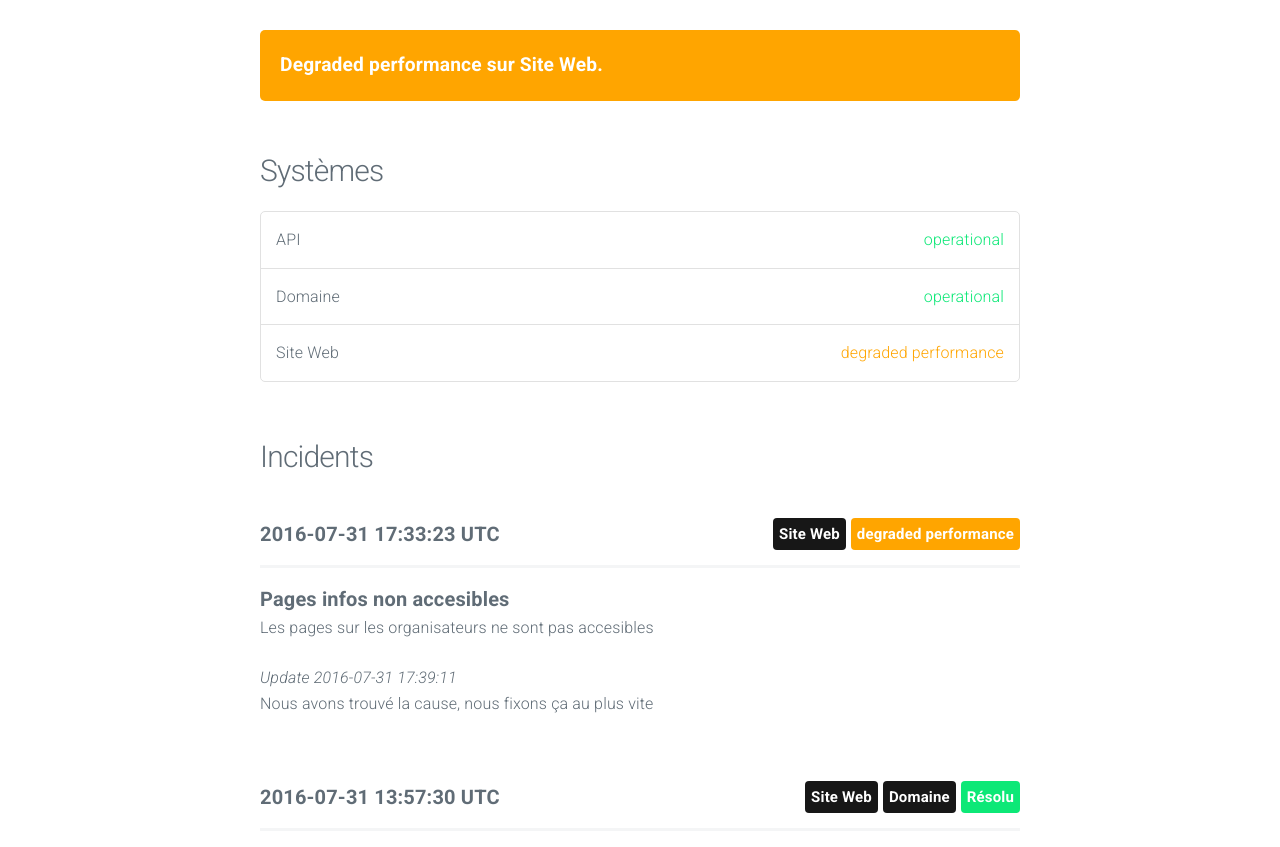
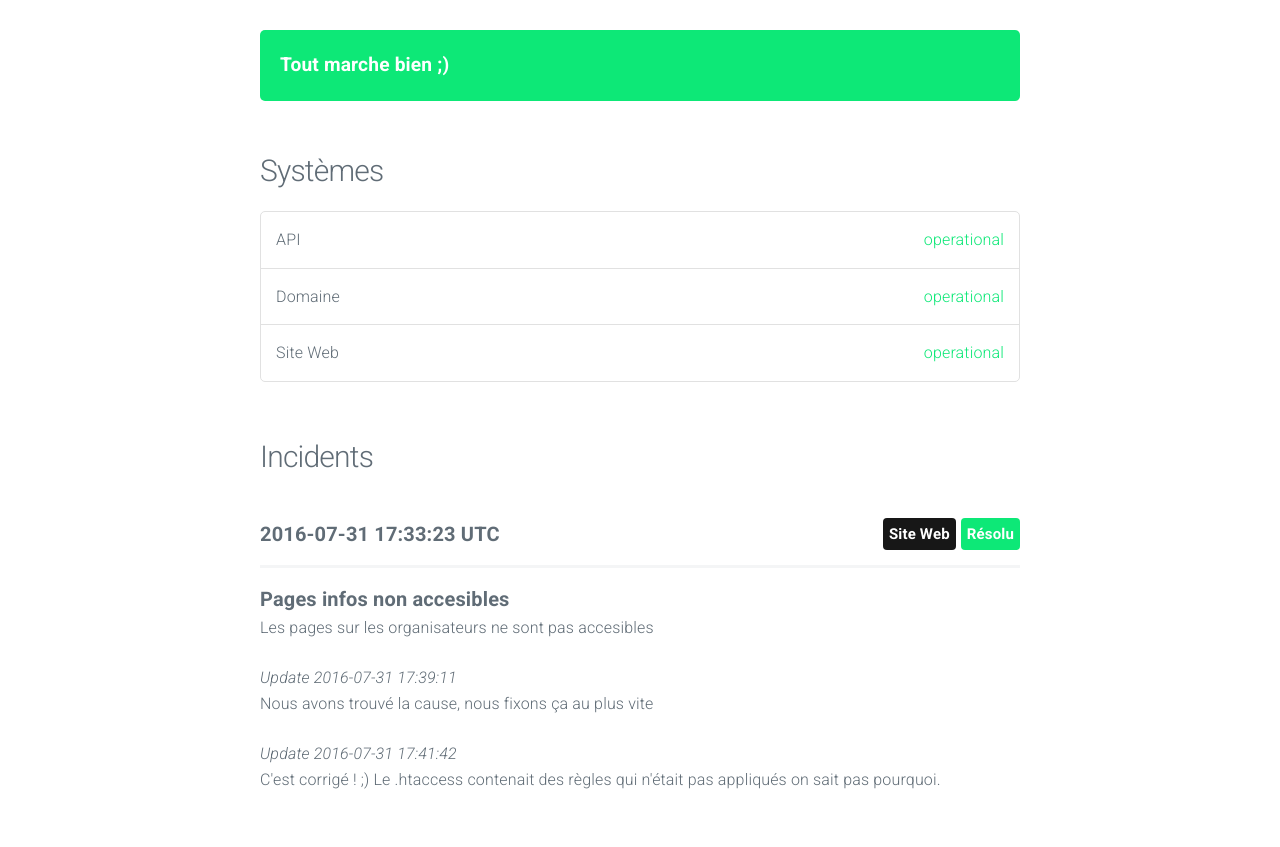
Before and after one commit to leonekmi/TwittoLabel, a plain HTML site: page index.html in a window 1280 px wide. Shown: the part 55-902 px from the top of the page. Drawn offline with nearby package versions, Linux system fonts and the light colour scheme.

Commit message:
update index

```diff
--- a/index.html
+++ b/index.html
@@ -31,11 +31,9 @@
 
 			<section class="container" id="main">
 
-
-					<div class="panel degraded performance">
-						Degraded performance sur Site Web.
+					<div class="panel operational">
+						Tout marche bien ;)
 					</div>
-
 
 
 				<h4>Systèmes</h4>
@@ -50,7 +48,7 @@
 					</li>
 
 					<li>
-						Site Web <span class="status degraded performance">degraded performance</span>
+						Site Web <span class="status operational">operational</span>
 					</li>
 
 				</ul>
@@ -62,7 +60,7 @@
 						<span class="date">2016-07-31 17:33:23 UTC</span>
 
 
-							<span class="label degraded performance float-right">degraded performance</span>
+							<span class="label operational float-right">Résolu</span>
 
 
 							<span class="label system float-right">Site Web</span>
@@ -74,6 +72,10 @@
 
 							<p><em>Update 2016-07-31 17:39:11</em><br/>
 							Nous avons trouvé la cause, nous fixons ça au plus vite
+							</p>
+
+							<p><em>Update 2016-07-31 17:41:42</em><br/>
+							C'est corrigé ! ;) Le .htaccess contenait des règles qui n'était pas appliqués on sait pas pourquoi.
 							</p>
 
 					</div>
```
